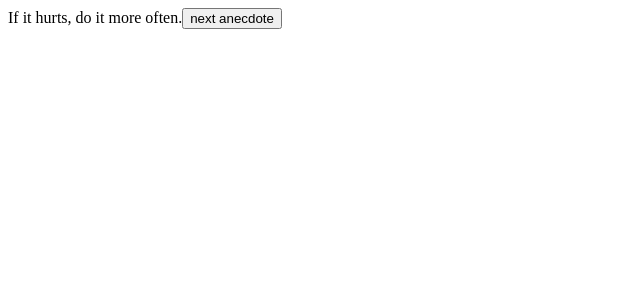
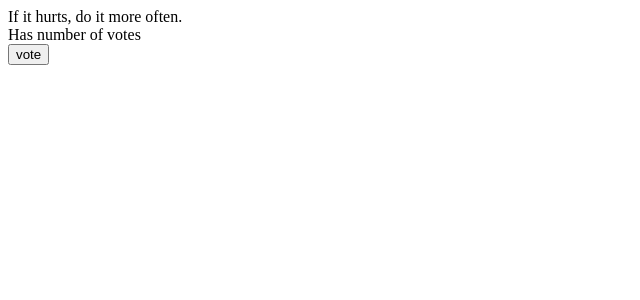
Before and after one commit to Barnab1/Full-Stack-Open, a React (Vite) app in the folder part1/: page / in a window 1280 px wide. Shown: the top 300 px of the page, without its empty margins (0-640 px from the left). Built offline with nearby package versions, Linux system fonts and the light colour scheme.

Commit message:
Started exercises 1.13 about letting using to votes for anecdotes

```diff
--- a/part1/src/App.jsx
+++ b/part1/src/App.jsx
@@ -1,6 +1,7 @@
 import {useState} from 'react';
 
 const Button = ({onClick, text})=> <button onClick={onClick}>{text}</button>
+
 const App = () => {
 
   const anecdotes = [
@@ -12,19 +13,25 @@ const App = () => {
     'Debugging is twice as hard as writing the code in the first place. Therefore, if you write the code as cleverly as possible, you are, by definition, not smart enough to debug it.',
     'Programming without an extremely heavy use of console.log is same as if a doctor would refuse to use x-rays or blood tests when diagnosing patients.',
     'The only way to go fast, is to go well.'
-  ]
+  ];
 
-  const [selected, setSelected] = useState(0)
+  const [selected, setSelected] = useState(0);
+  const [vote, setUserVote] = useState([0,0,0,0,0,0,0,0]);
 
+  console.log(vote)
   /**
    * Select a random number based on array length
    */
   const randomSelecter = (array)=> Math.floor(Math.random() * array.length );
+  const handleVotes = (anecdoteIndex)=>{
+
+  }
 
   return (
     <div>
       {anecdotes[selected]}
-      <Button onClick={()=>setSelected(randomSelecter(anecdotes))} text="next anecdote"/>
+      <div>Has number of votes</div>
+      <Button onClick={()=> console.log('fine')} text="vote"/>
     </div>
   )
 }
```
